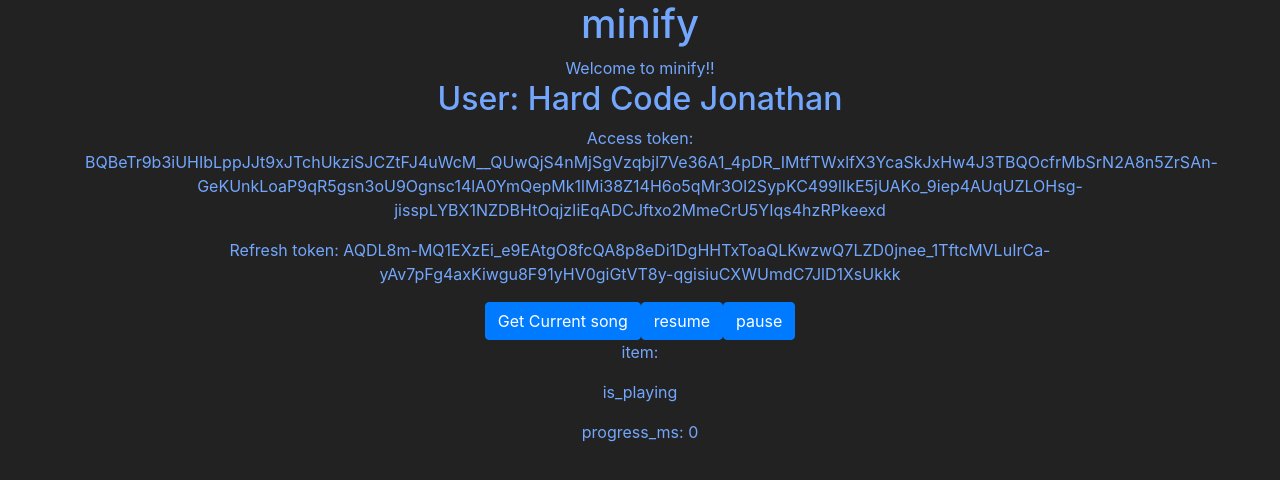
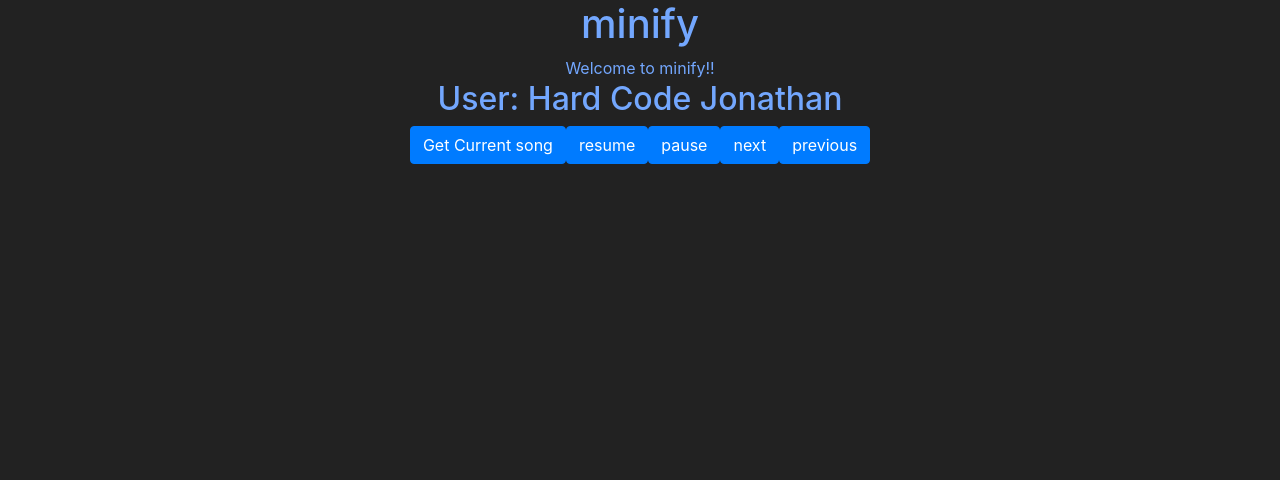
Before and after one commit to shugiee/Minify, a React (Create React App) app in the folder minify/: page / in a window 1280 px wide. Shown: the top 480 px of the page. Built offline with nearby package versions, Linux system fonts and the light colour scheme.

Commit message:
Implemented Functional Playback Controller -- Allows Play, Pause, Get Current Song, Seek Next, and Seek Previous

```diff
--- a/minify/src/App.jsx
+++ b/minify/src/App.jsx
@@ -18,9 +18,11 @@ class App extends React.Component {
       progress_ms: 0
     };
 
+    this.getCurrentlyPlaying = this.getCurrentlyPlaying.bind(this);
     this.resume = this.resume.bind(this);
     this.pause = this.pause.bind(this);
-    this.getCurrentlyPlaying = this.getCurrentlyPlaying.bind(this);
+    this.seekNext = this.seekNext.bind(this);
+    this.seekPrevious = this.seekPrevious.bind(this);
   }
 
   getCurrentlyPlaying() {
@@ -84,6 +86,46 @@ class App extends React.Component {
     });
   }
 
+  seekNext() {
+    $.ajax({
+      url: 'https://api.spotify.com/v1/me/player/next',
+      type: 'POST',
+      headers: {
+        Accept: 'application/json',
+        'Content-Type': 'application/json'
+      },
+      beforeSend: xhr => {
+        xhr.setRequestHeader(
+          'Authorization',
+          'Bearer ' + this.state.access_token
+        );
+      },
+      error: err => {
+        console.log(err);
+      }
+    });
+  }
+
+  seekPrevious() {
+    $.ajax({
+      url: 'https://api.spotify.com/v1/me/player/previous',
+      type: 'POST',
+      headers: {
+        Accept: 'application/json',
+        'Content-Type': 'application/json'
+      },
+      beforeSend: xhr => {
+        xhr.setRequestHeader(
+          'Authorization',
+          'Bearer ' + this.state.access_token
+        );
+      },
+      error: err => {
+        console.log(err);
+      }
+    });
+  }
+
   render() {
     const { user } = this.state;
     return (
@@ -92,8 +134,6 @@ class App extends React.Component {
           <h1>minify</h1>
           <div>Welcome to minify!!</div>
           <h2>User: {user}</h2>
-          <p>Access token: {this.state.access_token}</p>
-          <p>Refresh token: {this.state.refresh_token}</p>
           <button
             id="currently playing"
             onClick={this.getCurrentlyPlaying}
@@ -107,9 +147,19 @@ class App extends React.Component {
           <button id="pause" onClick={this.pause} className="btn btn-primary">
             pause
           </button>
-          <p>item: {this.state.item}</p>
+          <button id="next" onClick={this.seekNext} className="btn btn-primary">
+            next
+          </button>
+          <button
+            id="previous"
+            onClick={this.seekPrevious}
+            className="btn btn-primary"
+          >
+            previous
+          </button>
+          {/* <p>item: {this.state.item}</p>
           <p>is_playing {this.state.is_playing}</p>
-          <p>progress_ms: {this.state.progress_ms}</p>
+          <p>progress_ms: {this.state.progress_ms}</p> */}
         </div>
       </div>
     );
```
